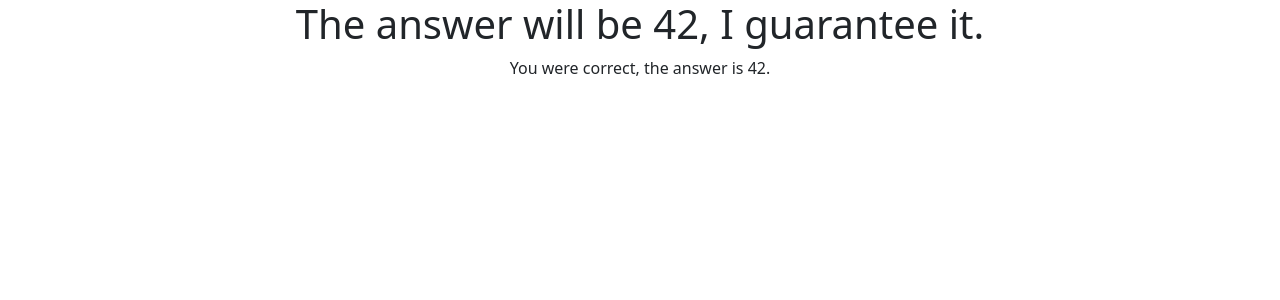
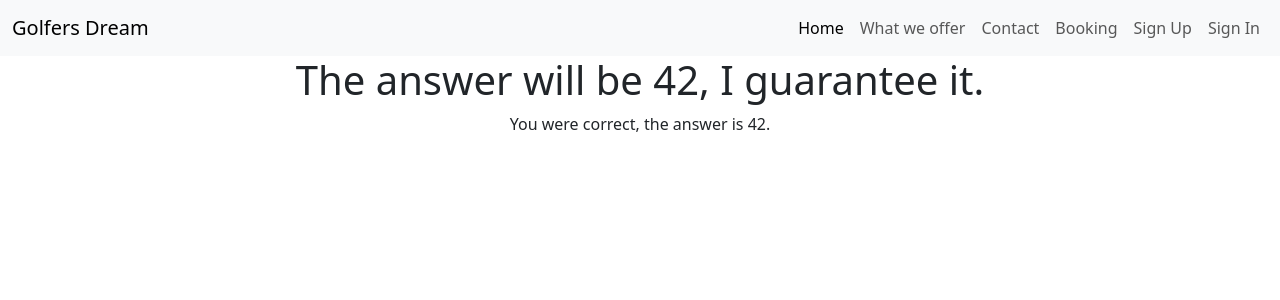
Before and after one commit to hogbergmarkus/golfers-dream, a Django app: page / in a window 1280 px wide. Shown: the top 300 px of the page. Run offline with Django 4.2, Linux system fonts and the light colour scheme.

Commit message:
Add navbar to base.html

```diff
--- a/templates/base.html
+++ b/templates/base.html
@@ -10,6 +10,40 @@
 </head>
 
 <body>
+
+    <!-- Navigation -->
+    <nav class="navbar navbar-expand-lg bg-body-tertiary">
+        <div class="container-fluid">
+            <a class="navbar-brand" href="#">Golfers Dream</a>
+            <button class="navbar-toggler" type="button" data-bs-toggle="collapse" data-bs-target="#navbarNav"
+                aria-controls="navbarNav" aria-expanded="false" aria-label="Toggle navigation">
+                <span class="navbar-toggler-icon"></span>
+            </button>
+            <div class="collapse navbar-collapse" id="navbarNav">
+                <ul class="navbar-nav ms-auto">
+                    <li class="nav-item">
+                        <a class="nav-link active" aria-current="page" href="#">Home</a>
+                    </li>
+                    <li class="nav-item">
+                        <a class="nav-link" href="#">What we offer</a>
+                    </li>
+                    <li class="nav-item">
+                        <a class="nav-link" href="#">Contact</a>
+                    </li>
+                    <li class="nav-item">
+                        <a class="nav-link" href="#">Booking</a>
+                    </li>
+                    <li class="nav-item">
+                        <a class="nav-link" href="#">Sign Up</a>
+                    </li>
+                    <li class="nav-item">
+                        <a class="nav-link" href="#">Sign In</a>
+                    </li>
+                </ul>
+            </div>
+        </div>
+    </nav>
+
     <h1 class="text-center">The answer will be 42, I guarantee it.</h1>
 
     <main>
```
